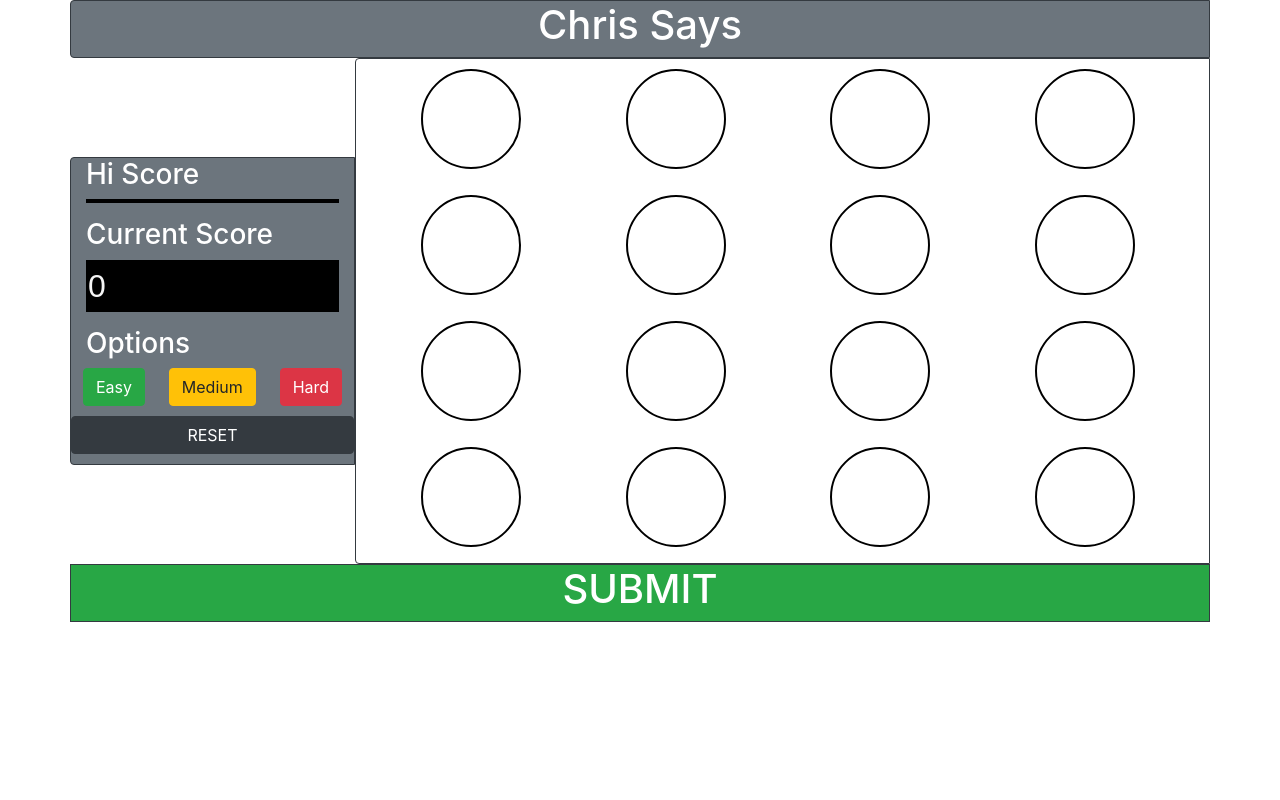
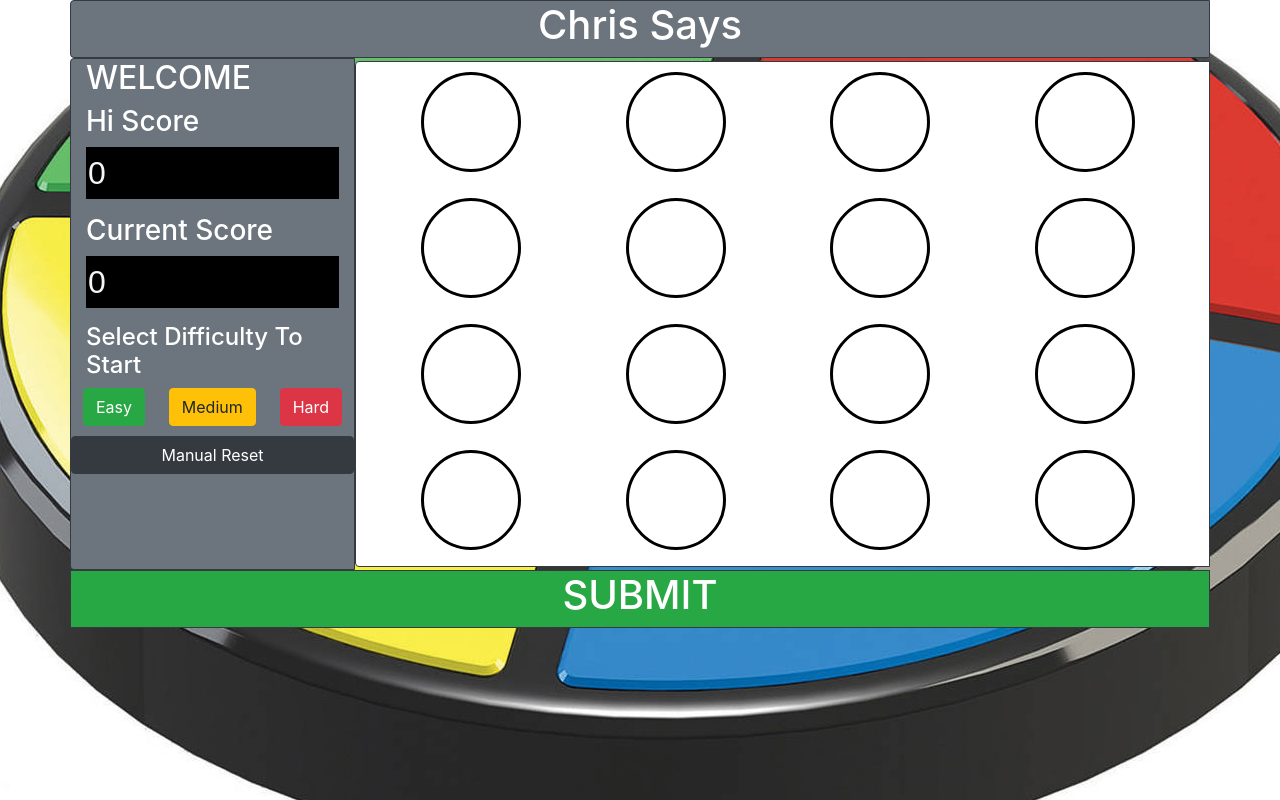
Before and after one commit to chriskistner/Galvanize-Q1-Project-Chris-Says, a website: page index.html in a window 1280 px wide. Drawn offline with nearby package versions, Linux system fonts and the light colour scheme.

Commit message:
Added background image and finished css styling

```diff
--- a/index.html
+++ b/index.html
@@ -17,7 +17,8 @@
             </div>
         </div>
         <div class="row align-items-center">
-            <div class='col-3 border border-dark rounded-left bg-secondary text-white'>
+            <div class='optionsMenu col-3 border border-dark rounded-left bg-secondary text-white'>
+                <h2>WELCOME</h2>
                 <h3>Hi Score</h3>
                 <div class="hiScore">
                     <p class="scoreCounterText hScore">0</p>
@@ -26,21 +27,21 @@
                 <div class="currentScore">
                     <p class="scoreCounterText cScore">0</p>
                 </div>
-                <h3>Options</h3>
+                <h4>Select Difficulty To Start</h4>
                 <div class="row justify-content-around menu">
                     <button type="button" class="lv1 btn btn-success">Easy</button>
                     <button type="button" class="lv2 btn btn-warning">Medium</button>
                     <button type="button" class="lv3 btn btn-danger">Hard</button>
                 </div>
                 <div class="row menu">
-                    <button type="button" class="reset btn btn-dark btn-block">RESET</button>
+                    <button type="button" class="reset btn btn-dark btn-block">Manual Reset</button>
                 </div>
             </div>
             <div class='playField col-9 border border-dark rounded-left'>
             </div>
         </div>
         <div class="row ">
-            <div class="col-12 border border-dark bg-success text-white">
+            <div class="submitButton col-12 border border-dark bg-success text-white">
                 <h1 class="Submit text-center">SUBMIT</h1>
             </div>
         </div>
--- a/main.css
+++ b/main.css
@@ -1,9 +1,12 @@
 .homepage {
     height: 100vh;
+    background: url(images/simon-says-machine.jpeg) no-repeat center center fixed;
 }
 
 .playField {
     width: 800px !important;
+    background-color:white;;
+
 }
 .highlighted {
     background-color: red;
@@ -24,7 +27,7 @@
 }
 
 .gameButton {
-    border: 2px solid black;
+    border: 3px solid black;
     border-radius: 50%;
     width: 100px;
     height: 100px;
@@ -51,3 +54,11 @@
     margin: auto;
     color: whitesmoke;
 }
+.emphasize {
+    font-weight: bold;
+    box-shadow: 0 0 15px black;
+}
+
+.optionsMenu {
+    height: 512px;
+}
--- a/main.js
+++ b/main.js
@@ -1,11 +1,18 @@
 document.addEventListener("DOMContentLoaded", function (){
-    //Generate Play Field
+    //DOM Objects
     const playField = document.querySelector(".playField");
     const easyMode = document.querySelector(".lv1")
     const normalMode = document.querySelector(".lv2")
     const hardMode= document.querySelector(".lv3")
     const submit = document.querySelector(".Submit");
     const reset = document.querySelector(".reset");
+    const submitButton = document.querySelector('.submitButton')
+    let hiScore = document.querySelector('.hScore');
+    let currentScore = document.querySelector('.cScore');
+    let storedHiScore = localStorage.getItem('HiScore');
+    //hiScore.textContent = storedHiScore;
+
+    //Generate Play Field
     function createBoard (ID) {
         return `
         <div class = "gameButton" data-id="${ID}">
@@ -20,9 +27,14 @@ document.addEventListener("DOMContentLoaded", function (){
 }
 const renderBoard = createGrid(15);
 playField.innerHTML = renderBoard.join('\n');
+(function hiScoreCheck () {
+    if (localStorage.getItem("HiScore") === null) {
+        hiScore.textContent = `${0}`;
+    } else {hiScore.textContent = storedHiScore;}
+}());
 
+// Generates the random layout of the start of  the puzzle.
 const playButtons = document.querySelectorAll(".gameButton");
-// Generates the random layout of the start of  the puzzle.
 let answer = [];
 function generatePuzzle (difficulty, answer = []) {
     while(answer.length < difficulty){
@@ -45,22 +57,25 @@ function play (puzzle, startingDiff, delayTime) {
 // Start Game on Easy Difficulty
 function playEasy () {
     answer = generatePuzzle(4);
+    clearBoard();
     play(answer, 10, 1500)
 }
 // Start a Game on Medium Difficulty
 function playMedium () {
     answer = generatePuzzle(5);
+    clearBoard();
     play(answer, 25, 1200);
 }
 //Start a Game on Hard Difficulty
 function playHard () {
     answer = generatePuzzle(6);
-    console.log(answer);
+    clearBoard();
     play(answer, 50, 800);
 }
 function clearBoard(){
     const inputs = Array.from(playButtons);
     inputs.forEach(ele => ele.classList.remove('highlighted'));
+    inputs.forEach(ele => ele.classList.remove('selected'));
 }
 
 function playNextRound() {
@@ -98,10 +113,11 @@ function inputAnswer(event) {
     event.target.classList.add("selected");
 }
 function checkAnswer() {
+    let hiScoreVal = Number(hiScore.textContent);
     if (answer.length !== submission.length) {
         submit.textContent = `Incorrect`;
         localStorage.setItem("HiScore", hiScoreVal);
-        //setTimeout(resetGame(), 1500)
+        setTimeout(resetGame, 1500)
     }
     if (arrayCheck(answer, submission)) {
         submit.textContent=`Correct`;
@@ -110,7 +126,7 @@ function checkAnswer() {
     } else {
         submit.textContent = `Incorrect`;
         localStorage.setItem("HiScore", hiScoreVal);
-        //setTimeout(resetGame(), 1500);
+        setTimeout(resetGame, 1500);
     }
 }
 function arrayCheck (arr1, arr2) {
@@ -126,11 +142,6 @@ function resetGame () {
     submit.textContent = `SUBMIT`;
 }
 //Score Calculator
-let hiScore = document.querySelector('.hScore');
-let currentScore = document.querySelector('.cScore');
-let storedHiScore = localStorage.getItem('HiScore');
-hiScore.textContent = storedHiScore;
-
 function updateScores (difficulty) {
     let hiScoreVal = Number(hiScore.textContent);
     let scoreVal = Number(currentScore.textContent);
@@ -153,5 +164,11 @@ easyMode.addEventListener('click', playEasy);
 normalMode.addEventListener('click', playMedium);
 hardMode.addEventListener('click', playHard);
 submit.addEventListener('click', checkAnswer);
+submitButton.addEventListener('mouseover', function (){
+    submitButton.classList.add('emphasize')
+});
+submitButton.addEventListener('mouseout', function (){
+    submitButton.classList.remove('emphasize')
+});
 reset.addEventListener('click', resetGame);
 })
```
Also changed, not shown: images/simon-says-machine.jpeg (added).
